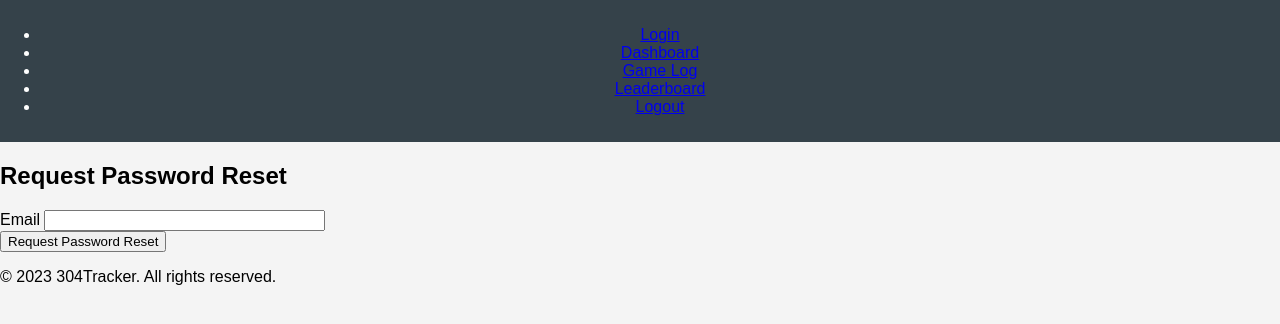
After one commit to marc-la/304-tracker, a Flask app: page /reset_password in a window 1280 px wide. The commit adds this page. Shown: the top 324 px of the page. Run offline with Flask 2, Linux system fonts and the light colour scheme.

Commit message:
boilerplates inserted for reset password functionality

```diff
--- a/app/forms.py
+++ b/app/forms.py
@@ -13,3 +13,12 @@ class SignupForm(FlaskForm):
     password = PasswordField('Password', validators=[DataRequired(), Length(min=6)])
     confirm_password = PasswordField('Confirm Password', validators=[DataRequired(), EqualTo('password')])
     submit = SubmitField('Sign Up')
+
+class RequestResetForm(FlaskForm):
+    email = StringField('Email', validators=[DataRequired(), Email()])
+    submit = SubmitField('Request Password Reset')
+
+class ResetPasswordForm(FlaskForm):
+    password = PasswordField('New Password', validators=[DataRequired(), Length(min=6)])
+    confirm_password = PasswordField('Confirm New Password', validators=[DataRequired(), EqualTo('password')])
+    submit = SubmitField('Reset Password')
--- a/app/routes/auth.py
+++ b/app/routes/auth.py
@@ -3,7 +3,7 @@ from flask_login import login_user, logout_user, login_required, current_user
 from flask_mail import Message
 from app import mail  # Ensure you initialize Flask-Mail in your app/__init__.py
 from app.models import db, User
-from app.forms import LoginForm, SignupForm
+from app.forms import LoginForm, SignupForm, RequestResetForm, ResetPasswordForm
 from datetime import datetime
 
 auth_bp = Blueprint('auth', __name__)
@@ -77,3 +77,43 @@ def confirm_email(token):
         db.session.commit()
         flash('You have confirmed your account. Thanks!', 'success')
     return redirect(url_for('auth.login'))
+
+@auth_bp.route('/reset_password', methods=['GET', 'POST'])
+def reset_request():
+    if current_user.is_authenticated:
+        return redirect(url_for('dashboard.index'))
+    form = RequestResetForm()
+    if form.validate_on_submit():
+        user = User.query.filter_by(email=form.email.data).first()
+        if user:
+            token = user.generate_reset_token()
+            reset_url = url_for('auth.reset_token', token=token, _external=True)
+            html = render_template('email/reset_password.html', reset_url=reset_url)
+            msg = Message('Password Reset Request', recipients=[user.email], html=html)
+            mail.send(msg)
+        flash('If your email is registered, you will receive a password reset link.', 'info')
+        return redirect(url_for('auth.login'))
+    return render_template('reset_request.html', form=form)
+
+@auth_bp.route('/reset_password/<token>', methods=['GET', 'POST'])
+def reset_token(token):
+    if current_user.is_authenticated:
+        return redirect(url_for('dashboard.index'))
+    user = User.verify_reset_token(token)
+    if not user:
+        flash('That is an invalid or expired token.', 'warning')
+        return redirect(url_for('auth.reset_request'))
+    form = ResetPasswordForm()
+    if form.validate_on_submit():
+        user.set_password(form.password.data)
+        db.session.commit()
+        flash('Your password has been updated! You can now log in.', 'success')
+        return redirect(url_for('auth.login'))
+    return render_template('reset_token.html', form=form)
+
+@auth_bp.route('/logout')
+@login_required
+def logout():
+    logout_user()
+    flash('You have been logged out.', 'info')
+    return redirect(url_for('auth.login'))
--- a/app/routes/dashboard.py
+++ b/app/routes/dashboard.py
@@ -1,4 +1,5 @@
 from flask import Blueprint, render_template, request
+from flask_login import login_required, current_user
 
 from app.utils import get_player_statistics, get_leaderboard
 
@@ -6,18 +7,21 @@ dashboard_bp = Blueprint('dashboard', __name__, url_prefix='/dashboard')
 
 
 @dashboard_bp.route('/')
+@login_required
 def index():
     return render_template('dashboard.html')
 
 
 @dashboard_bp.route('/dashboard')
+@login_required
 def dashboard():
-    user_id = request.args.get('user_id')  # Assuming user_id is passed as a query parameter
+    user_id = request.args.get('user_id') or current_user.id
     player_stats = get_player_statistics(user_id)
     return render_template('dashboard.html', stats=player_stats)
 
 
 @dashboard_bp.route('/leaderboard')
+@login_required
 def leaderboard():
     leaderboard_data = get_leaderboard()
     return render_template('leaderboard.html', leaderboard=leaderboard_data)
--- a/app/templates/base.html
+++ b/app/templates/base.html
@@ -14,6 +14,7 @@
                 <li><a href="{{ url_for('dashboard.index') }}">Dashboard</a></li>
                 <li><a href="{{ url_for('game.log') }}">Game Log</a></li>
                 <li><a href="{{ url_for('dashboard.leaderboard') }}">Leaderboard</a></li>
+                <li><a href="{{ url_for('auth.logout') }}">Logout</a></li>
             </ul>
         </nav>
     </header>
--- /dev/null
+++ b/app/templates/email/reset_password.html
@@ -0,0 +1,3 @@
+<p>To reset your password, click the following link:</p>
+<p><a href="{{ reset_url }}">{{ reset_url }}</a></p>
+<p>If you did not request a password reset, please ignore this email.</p>
--- a/app/templates/login.html
+++ b/app/templates/login.html
@@ -32,6 +32,9 @@
             <p>
                 Don't have an account? <a href="{{ url_for('auth.signup') }}">Sign up</a>
             </p>
+            <p>
+                <a href="{{ url_for('auth.reset_request') }}">Forgot password?</a>
+            </p>
         </form>
         {% endblock %}
     </div>
--- /dev/null
+++ b/app/templates/reset_request.html
@@ -0,0 +1,10 @@
+{% extends "base.html" %}
+{% block title %}Request Password Reset{% endblock %}
+{% block content %}
+<h2>Request Password Reset</h2>
+<form method="POST">
+    {{ form.hidden_tag() }}
+    {{ form.email.label }} {{ form.email(size=32) }}<br>
+    {{ form.submit() }}
+</form>
+{% endblock %}
--- a/app/templates/signup.html
+++ b/app/templates/signup.html
@@ -38,5 +38,8 @@
     <p>
         Already have an account? <a href="{{ url_for('auth.login') }}">Login</a>
     </p>
+    <p>
+        <a href="{{ url_for('auth.reset_request') }}">Forgot password?</a>
+    </p>
 </form>
 {% endblock %}
```
Also changed, not shown: app/models.py (+13 -0 lines), app/templates/dashboard.html (+9 -0 lines), app/templates/reset_token.html (added, +11 -0 lines).
